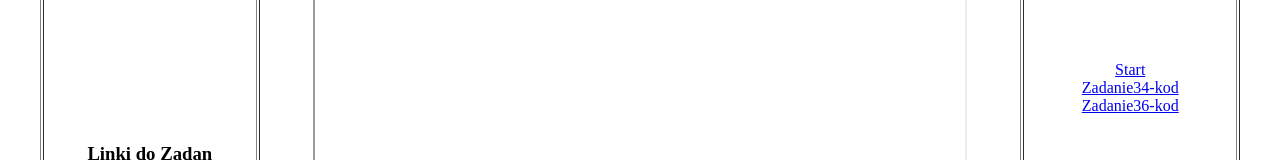
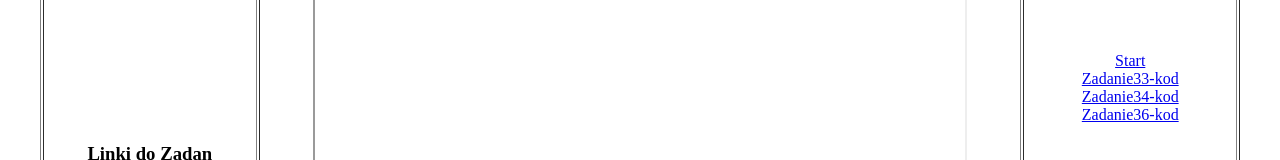
Before and after one commit to Wojciechyaho510/2G1-css-praca, a plain HTML site: page index.html in a window 1280 px wide. Shown: the part 254-414 px from the top of the page. Drawn offline with Linux system fonts and the light colour scheme.

Commit message:
Update index.html

```diff
--- a/index.html
+++ b/index.html
@@ -53,8 +53,9 @@
 
                 <a href="pliki/kod/kod_zadanie4_Bednarek_Wojciech.html" target="strony">Zadanie4-kod</a><br> -->
 
+                <a href="pliki/kod/kod_zadanie33_Bednarek_Wojciech.html" target="strony">Zadanie33-kod</a><br>
+
                 <a href="pliki/kod/kod_zadanie34_Bednarek_Wojciech.html" target="strony">Zadanie34-kod</a><br>
-
 
                 <a href="pliki/kod/kod_zadanie36_Bednarek_Wojciech.html" target="strony">Zadanie36-kod</a><br>
             </td>
```
